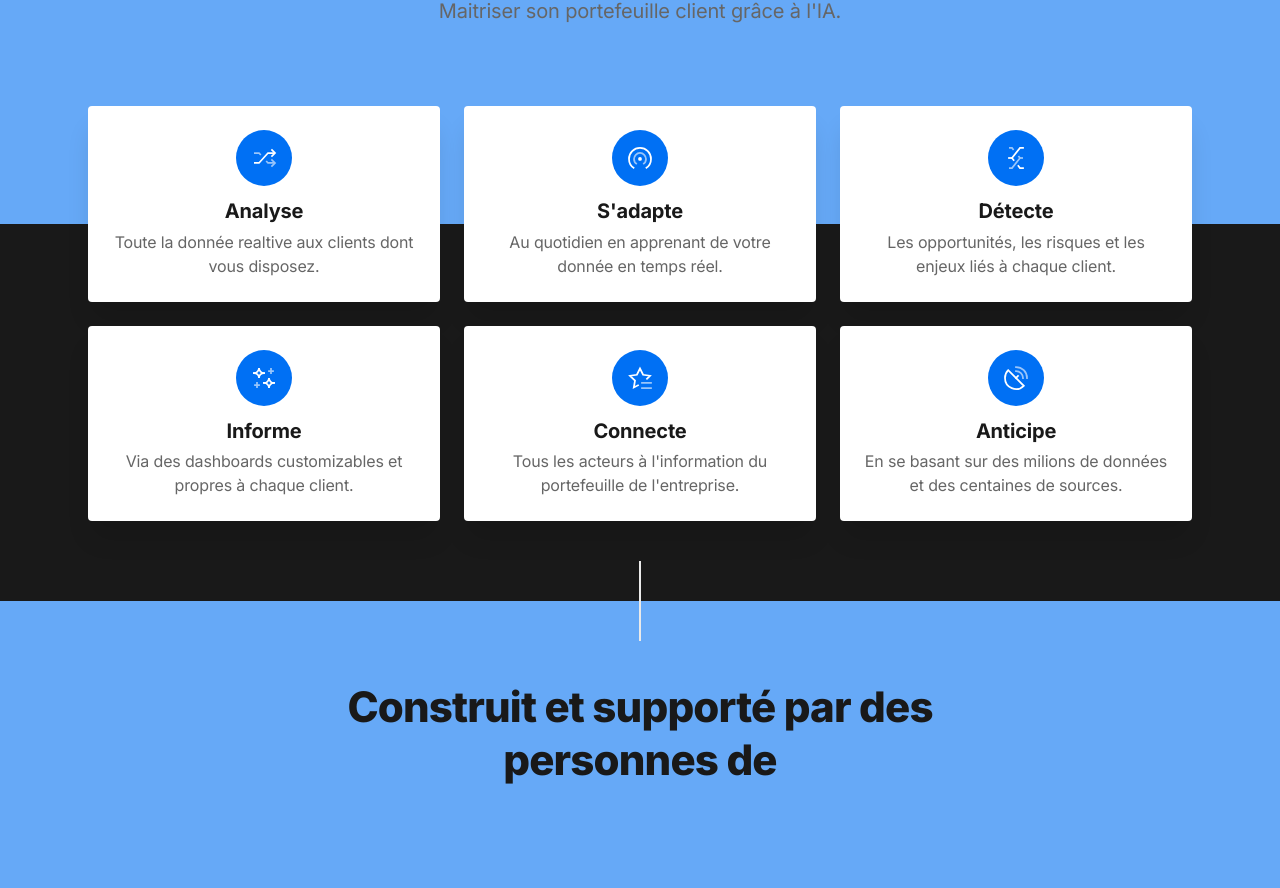
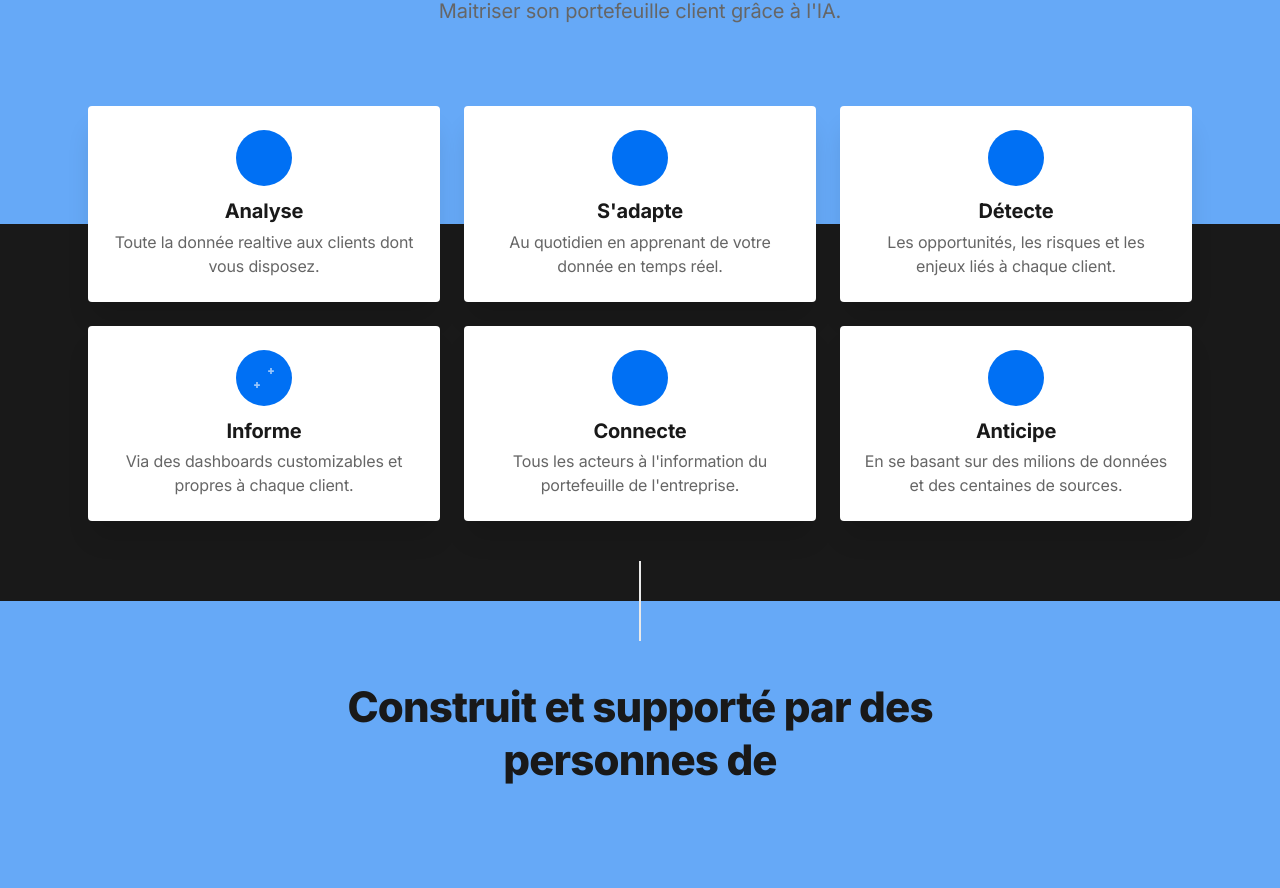
Before and after one commit to mahfuzurrah/max-live-2nd, a Next.js app: page /home in a window 1280 px wide. Shown: the part 2274-3162 px from the top of the page. Built offline with nearby package versions, Linux system fonts and the light colour scheme; no server answers.

Commit message:
bugs fixed

```diff
--- a/app/(default)/parameters/page.tsx
+++ b/app/(default)/parameters/page.tsx
@@ -53,7 +53,7 @@ const columns: ColumnsType<ModelData> = [
     title: "API Key",
     key: "active",
     width: 250,
-    render: (text) => <Input size="small" className="bg-transparent border-none" value={text} type="password" />,
+    render: (text) => <Input size="small" className="bg-transparent border-transparent rounded-xl" value={text} type="password" />,
   },
   {
     title: "Active",
--- a/app/(default)/profile/page.tsx
+++ b/app/(default)/profile/page.tsx
@@ -1,6 +1,6 @@
 "use client";
+
 import { LockIcon, UserLogo } from "@/public/svg/Icons";
-import { UserOutlined } from "@ant-design/icons";
 import { Avatar, Button, Form, Input } from "antd";
 import userIcon from "@/public/images/user.svg"
 import Image from "next/image";
@@ -39,21 +39,21 @@ const Profile = () => {
                 <Form.Item label="Name" className="w-full col-span-12 md:col-span-4">
                   <Input
                     placeholder="Name"
-                    className="border-0 hover:border rounded-xl"
+                    className="border-transparent rounded-xl"
                     value="John"
                   />
                 </Form.Item>
                 <Form.Item label="Surname" className="w-full col-span-12 md:col-span-4">
                   <Input
                     placeholder="Surname"
-                    className="hover:border rounded-xl"
+                    className="border-transparent rounded-xl"
                     value="Frenetick"
                   />
                 </Form.Item>
                 <Form.Item label="Email" className="w-full col-span-12 md:col-span-4">
                   <Input
                     placeholder="Email"
-                    className="hover:border rounded-xl"
+                    className="border-transparent rounded-xl"
                     value="john.frenetick@primavera.com"
                   />
                 </Form.Item>
@@ -84,7 +84,7 @@ const Profile = () => {
                       <Input
                         type="password"
                         placeholder="**********"
-                        className="rounded-xl"
+                        className="border-transparent rounded-xl"
                       />
                     </Form.Item>
                   </div>
@@ -95,7 +95,7 @@ const Profile = () => {
                     <Input
                       type="password"
                       placeholder="**********"
-                      className="rounded-xl"
+                      className="border-transparent rounded-xl"
                     />
                   </Form.Item>
                 </div>
@@ -105,7 +105,6 @@ const Profile = () => {
               </Form>
             </div>
           </div>}
-
       </div>
     </>
   );
--- a/app/home/ui/feature-blocks/features-blocks.tsx
+++ b/app/home/ui/feature-blocks/features-blocks.tsx
@@ -21,20 +21,20 @@ export default function FeaturesBlocks() {
             />
             <g strokeWidth="2">
               <path
-                className="stroke-current text-blue-300"
+                className="strokeCurrent text-blue-300"
                 d="M34.514 35.429l2.057 2.285h8M20.571 26.286h5.715l2.057 2.285"
               />
               <path
-                className="stroke-current text-white"
+                className="strokeCurrent text-white"
                 d="M20.571 37.714h5.715L36.57 26.286h8"
               />
               <path
-                className="stroke-current text-blue-300"
+                className="strokeCurrent text-blue-300"
                 strokeLinecap="square"
                 d="M41.143 34.286l3.428 3.428-3.428 3.429"
               />
               <path
-                className="stroke-current text-white"
+                className="strokeCurrent text-white"
                 strokeLinecap="square"
                 d="M41.143 29.714l3.428-3.428-3.428-3.429"
               />
@@ -61,18 +61,18 @@ export default function FeaturesBlocks() {
             />
             <g strokeWidth="2" transform="translate(19.429 20.571)">
               <circle
-                className="stroke-current text-white"
+                className="strokeCurrent text-white"
                 strokeLinecap="square"
                 cx="12.571"
                 cy="12.571"
                 r="1.143"
               />
               <path
-                className="stroke-current text-white"
+                className="strokeCurrent text-white"
                 d="M19.153 23.267c3.59-2.213 5.99-6.169 5.99-10.696C25.143 5.63 19.514 0 12.57 0 5.63 0 0 5.629 0 12.571c0 4.527 2.4 8.483 5.99 10.696"
               />
               <path
-                className="stroke-current text-blue-300"
+                className="strokeCurrent text-blue-300"
                 d="M16.161 18.406a6.848 6.848 0 003.268-5.835 6.857 6.857 0 00-6.858-6.857 6.857 6.857 0 00-6.857 6.857 6.848 6.848 0 003.268 5.835"
               />
             </g>
@@ -100,20 +100,20 @@ export default function FeaturesBlocks() {
             />
             <g strokeWidth="2">
               <path
-                className="stroke-current text-blue-300"
+                className="strokeCurrent text-blue-300"
                 d="M34.743 29.714L36.57 32 27.43 43.429H24M24 20.571h3.429l1.828 2.286"
               />
               <path
-                className="stroke-current text-white"
+                className="strokeCurrent text-white"
                 strokeLinecap="square"
                 d="M34.743 41.143l1.828 2.286H40M40 20.571h-3.429L27.43 32l1.828 2.286"
               />
               <path
-                className="stroke-current text-blue-300"
+                className="strokeCurrent text-blue-300"
                 d="M36.571 32H40"
               />
               <path
-                className="stroke-current text-white"
+                className="strokeCurrent text-white"
                 d="M24 32h3.429"
                 strokeLinecap="square"
               />
@@ -141,16 +141,16 @@ export default function FeaturesBlocks() {
             />
             <g strokeWidth="2" strokeLinecap="square">
               <path
-                className="stroke-current text-white"
+                className="strokeCurrent text-white"
                 d="M32
                 37.714A5.714 5.714 0 0037.714 32a5.714 5.714 0 005.715 5.714"
               />
               <path
-                className="stroke-current text-white"
+                className="strokeCurrent text-white"
                 d="M32 37.714a5.714 5.714 0 015.714 5.715 5.714 5.714 0 015.715-5.715M20.571 26.286a5.714 5.714 0 005.715-5.715A5.714 5.714 0 0032 26.286"
               />
               <path
-                className="stroke-current text-white"
+                className="strokeCurrent text-white"
                 d="M20.571 26.286A5.714 5.714 0 0126.286 32 5.714 5.714 0 0132 26.286"
               />
               <path
@@ -182,11 +182,11 @@ export default function FeaturesBlocks() {
             />
             <g strokeWidth="2" strokeLinecap="square">
               <path
-                className="stroke-current text-white"
+                className="strokeCurrent text-white"
                 d="M29.714 40.358l-4.777 2.51 1.349-7.865-5.715-5.57 7.898-1.147L32 21.13l3.531 7.155 7.898 1.147L40 32.775"
               />
               <path
-                className="stroke-current text-blue-300"
+                className="strokeCurrent text-blue-300"
                 d="M44.571 43.429H34.286M44.571 37.714H34.286"
               />
             </g>
@@ -213,15 +213,15 @@ export default function FeaturesBlocks() {
             />
             <g strokeWidth="2" strokeLinecap="square">
               <path
-                className="stroke-current text-white"
+                className="strokeCurrent text-white"
                 d="M19.429 32a12.571 12.571 0 0021.46 8.89L23.111 23.11A12.528 12.528 0 0019.429 32z"
               />
               <path
-                className="stroke-current text-blue-300"
+                className="strokeCurrent text-blue-300"
                 d="M32 19.429c6.943 0 12.571 5.628 12.571 12.571M32 24a8 8 0 018 8"
               />
               <path
-                className="stroke-current text-white"
+                className="strokeCurrent text-white"
                 d="M34.286 29.714L32 32"
               />
             </g>
```
